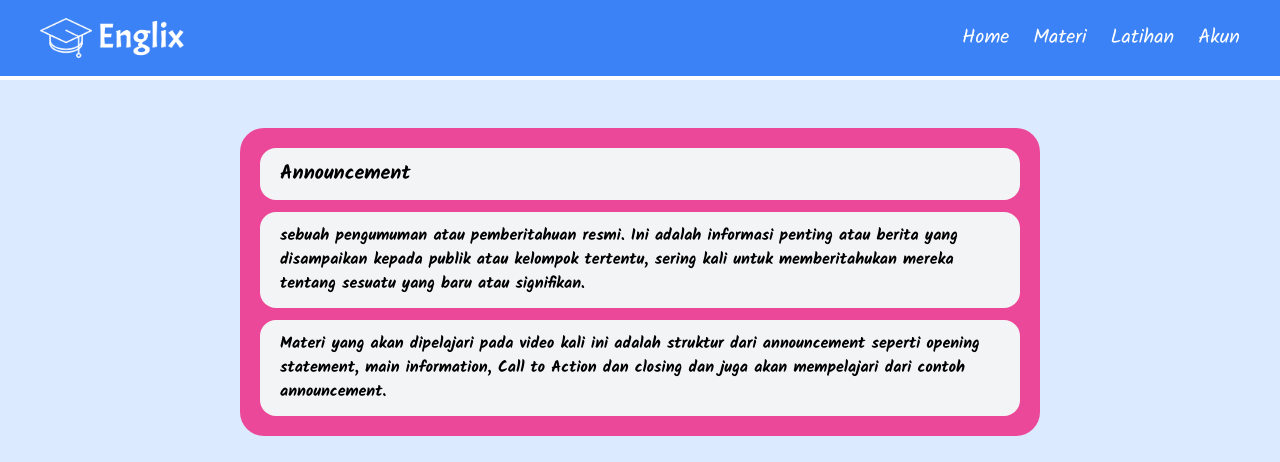
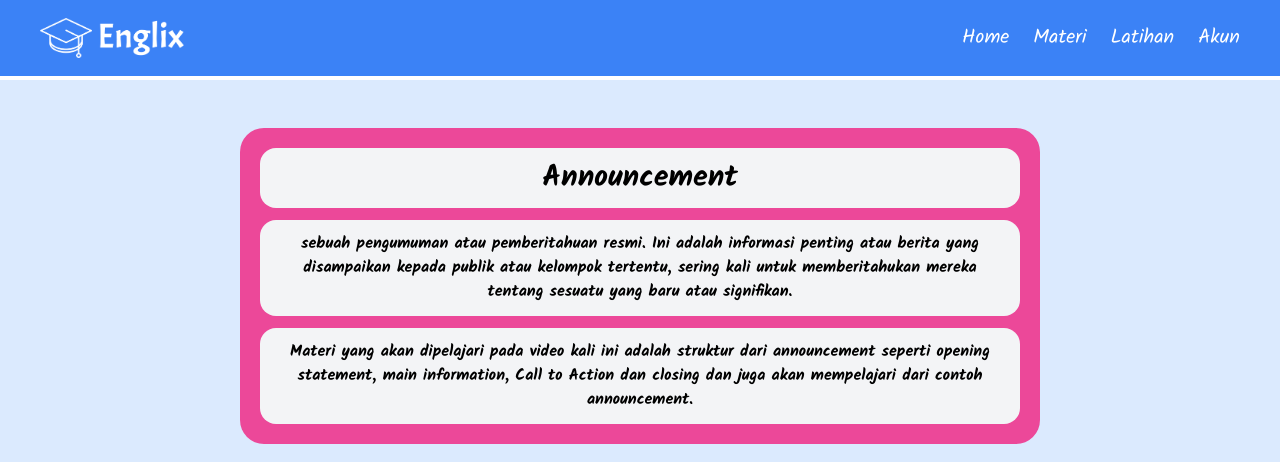
Before and after one commit to TrustyKrab/Englix-Client, a React (Vite) app: page /MateriM3K10 in a window 1280 px wide. Shown: the top 462 px of the page. Built offline with nearby package versions, Linux system fonts and the light colour scheme; no server answers; sample sign-in values are in the browser's storage.

Commit message:
add materi

```diff
--- a/src/assets/Layout/Materi/Kelas10/MateriM1K10.jsx
+++ b/src/assets/Layout/Materi/Kelas10/MateriM1K10.jsx
@@ -11,11 +11,11 @@ export default function MateriM1K10() {
                 </div>
 
                 <div className='bg-gray-100 px-5 py-3 rounded-2xl mb-3'>
-                    <p className='font-semibold text-md text-justify'>Mengacu pada keterampilan dan konsep dasar dalam bahasa Inggris yang penting untuk dipelajari oleh pemula. Dasar-dasar ini memberikan fondasi untuk memahami, berbicara, membaca, dan menulis dalam bahasa Inggris.</p>
+                    <p className='font-semibold text-md text-center'>Mengacu pada keterampilan dan konsep dasar dalam bahasa Inggris yang penting untuk dipelajari oleh pemula. Dasar-dasar ini memberikan fondasi untuk memahami, berbicara, membaca, dan menulis dalam bahasa Inggris.</p>
                 </div>
 
                 <div className='bg-gray-100 px-5 py-3 rounded-2xl'>
-                    <p className='font-semibold text-md text-justify'> Materi yang akan dipelajari di video adalah elemen-elemen dasar dalam introduction. seperti saat Greetings, Introducing Yourself, Asking for Personal Information, Basic Responses, Common Phrases dan membahas struktur dari Basic Sentences.</p>
+                    <p className='font-semibold text-md text-center'> Materi yang akan dipelajari di video adalah elemen-elemen dasar dalam introduction. seperti saat Greetings, Introducing Yourself, Asking for Personal Information, Basic Responses, Common Phrases dan membahas struktur dari Basic Sentences.</p>
                 </div>
             </div>
             <div className='mx-auto flex justify-center items-center py-14'>
--- a/src/assets/Layout/Materi/Kelas10/MateriM2K10.jsx
+++ b/src/assets/Layout/Materi/Kelas10/MateriM2K10.jsx
@@ -10,10 +10,10 @@ export default function MateriM2K10() {
                     <h1 className='font-bold text-3xl text-center'>Common Expressions</h1>
                 </div>
                 <div className='bg-gray-100 px-5 py-3 rounded-2xl mb-3'>
-                    <p className='font-semibold text-md text-justify'>Frasa atau ungkapan yang sering digunakan dalam komunikasi sehari-hari oleh penutur asli suatu bahasa.</p>
+                    <p className='font-semibold text-md text-center'>Frasa atau ungkapan yang sering digunakan dalam komunikasi sehari-hari oleh penutur asli suatu bahasa.</p>
                 </div>
                 <div className='bg-gray-100 px-5 py-3 rounded-2xl'>
-                    <p className='font-semibold text-md text-justify'>Materi yang akan dipelajari pada video adalah contoh dari penggunaan Common Expressions. Common Expressions digunakan pada saat Greetings, saat Asking How Someone Is, saat Responding to How Are You, saat Introducing Yourself, saat Saying Goodbye, saat Apologizing, saat Thanking, saaat Asking for Help, saat Giving Directions dan di saat Making Request. </p>
+                    <p className='font-semibold text-md text-center'>Materi yang akan dipelajari pada video adalah contoh dari penggunaan Common Expressions. Common Expressions digunakan pada saat Greetings, saat Asking How Someone Is, saat Responding to How Are You, saat Introducing Yourself, saat Saying Goodbye, saat Apologizing, saat Thanking, saaat Asking for Help, saat Giving Directions dan di saat Making Request. </p>
                 </div>
             </div>
             <div className='mx-auto flex justify-center items-center py-14'>
--- a/src/assets/Layout/Materi/Kelas10/MateriM3K10.jsx
+++ b/src/assets/Layout/Materi/Kelas10/MateriM3K10.jsx
@@ -7,13 +7,13 @@ export default function MateriM3K10() {
             <NavbarHome />
             <div className='py-5 px-5 mx-60 mt-20 justify-center rounded-3xl bg-pink-500 text-black'>
                 <div className='bg-gray-100 px-5 py-3 rounded-2xl mb-3'>
-                    <h1 className='font-semibold text-xl'>Announcement</h1>
+                    <h1 className='font-semibold text-3xl text-center'>Announcement</h1>
                 </div>
                 <div className='bg-gray-100 px-5 py-3 rounded-2xl mb-3'>
-                    <p className='font-semibold text-md'>sebuah pengumuman atau pemberitahuan resmi. Ini adalah informasi penting atau berita yang disampaikan kepada publik atau kelompok tertentu, sering kali untuk memberitahukan mereka tentang sesuatu yang baru atau signifikan.</p>
+                    <p className='font-semibold text-md text-center'>sebuah pengumuman atau pemberitahuan resmi. Ini adalah informasi penting atau berita yang disampaikan kepada publik atau kelompok tertentu, sering kali untuk memberitahukan mereka tentang sesuatu yang baru atau signifikan.</p>
                 </div>
                 <div className='bg-gray-100 px-5 py-3 rounded-2xl'>
-                    <p className='font-semibold text-md'>Materi yang akan dipelajari pada video kali ini adalah struktur dari announcement seperti opening statement, main information, Call to Action dan closing dan juga akan mempelajari dari contoh announcement.</p>
+                    <p className='font-semibold text-md text-center'>Materi yang akan dipelajari pada video kali ini adalah struktur dari announcement seperti opening statement, main information, Call to Action dan closing dan juga akan mempelajari dari contoh announcement.</p>
                 </div>
             </div>
             <div className='mx-auto flex justify-center items-center py-14'>
--- a/src/assets/Layout/Materi/Kelas10/MateriM4K10.jsx
+++ b/src/assets/Layout/Materi/Kelas10/MateriM4K10.jsx
@@ -10,10 +10,10 @@ export default function MateriM4K10() {
                     <h1 className='font-bold text-3xl text-center'>Past Tense</h1>
                 </div>
                 <div className='bg-gray-100 px-5 py-3 rounded-2xl mb-3'>
-                    <p className='font-semibold text-md text-justify'>Bentuk kata kerja yang digunakan untuk menyatakan bahwa sebuah aksi atau kejadian telah terjadi di masa lalu. Dalam bahasa Inggris, past tense digunakan untuk menggambarkan tindakan atau situasi yang sudah selesai terjadi pada waktu yang telah berlalu.</p>
+                    <p className='font-semibold text-md text-center'>Bentuk kata kerja yang digunakan untuk menyatakan bahwa sebuah aksi atau kejadian telah terjadi di masa lalu. Dalam bahasa Inggris, past tense digunakan untuk menggambarkan tindakan atau situasi yang sudah selesai terjadi pada waktu yang telah berlalu.</p>
                 </div>
                 <div className='bg-gray-100 px-5 py-3 rounded-2xl'>
-                    <p className='font-semibold text-md text-justify'>Materi yang akan dipelajari pada video kali ini adalah jenis-jenis yang ada di Past Tense. Seperti Simple Past Tense, Past Continuous Tense, Past Perfect Tense, Past Perfect Continuous Tense dan kapan menggunakan Past Tense.</p>
+                    <p className='font-semibold text-md text-center'>Materi yang akan dipelajari pada video kali ini adalah jenis-jenis yang ada di Past Tense. Seperti Simple Past Tense, Past Continuous Tense, Past Perfect Tense, Past Perfect Continuous Tense dan kapan menggunakan Past Tense.</p>
                 </div>
             </div>
             <div className='mx-auto flex justify-center items-center py-14'>
```
